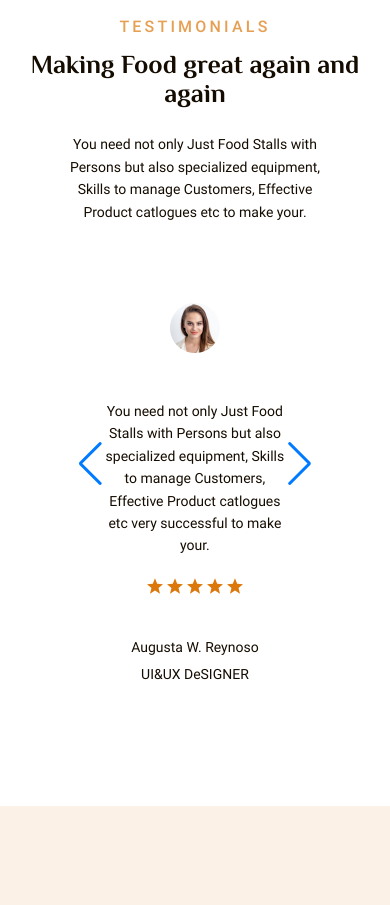
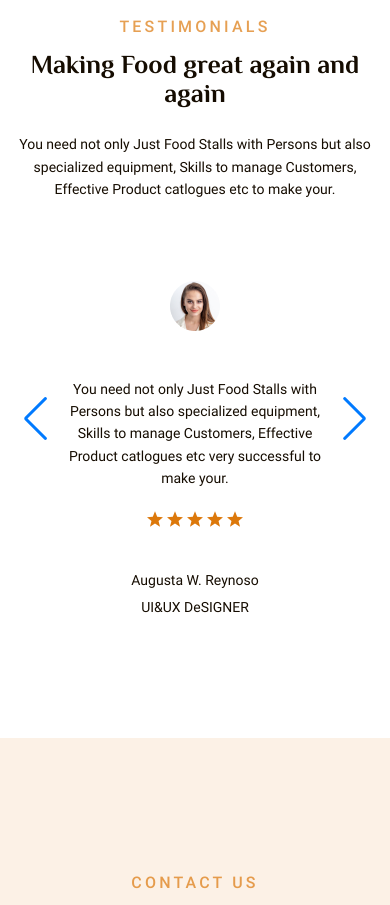
Before and after one commit to YevhenTar/Food-network-landing-page, a plain HTML site: page index.html in a window 390 px wide. Shown: the part 7580-8485 px from the top of the page. Drawn offline with nearby package versions, Linux system fonts and the light colour scheme; files whose address does not match are found by name.

Commit message:
Make adaptive layout of testimonials-section

```diff
--- a/css/adaptive.css
+++ b/css/adaptive.css
@@ -103,6 +103,9 @@
         justify-content: center;
         align-items: center;
     }
+    .testimonials-swiper {
+        width: 85%;
+    }
 }
 
 
@@ -121,6 +124,12 @@
     }
     .features-block__image-wrap {
         margin-bottom: 20px;
+    }
+    .testimonials-swiper {
+        width: 100%;
+    }
+    .testimonials-section__text {
+        width: 85%;
     }
 }
 
@@ -150,4 +159,7 @@
     .app-section__subheadline {
         margin-bottom: 20px;
     }
+    .testimonials-section__text {
+        width: 100%;
+    }
 }
```
